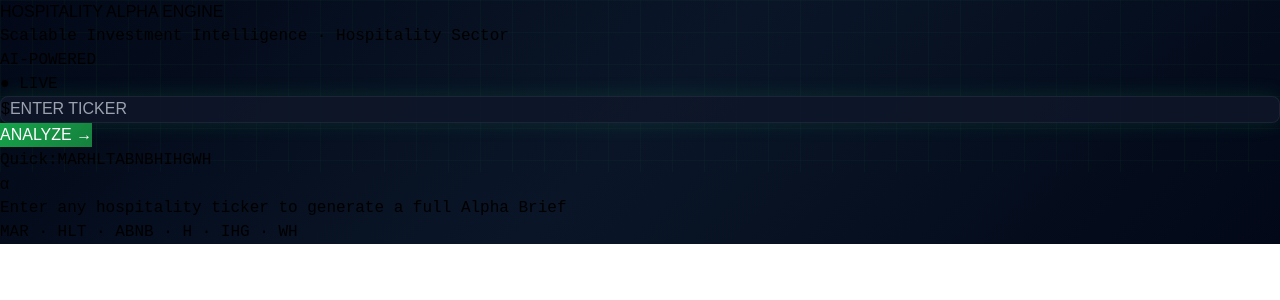
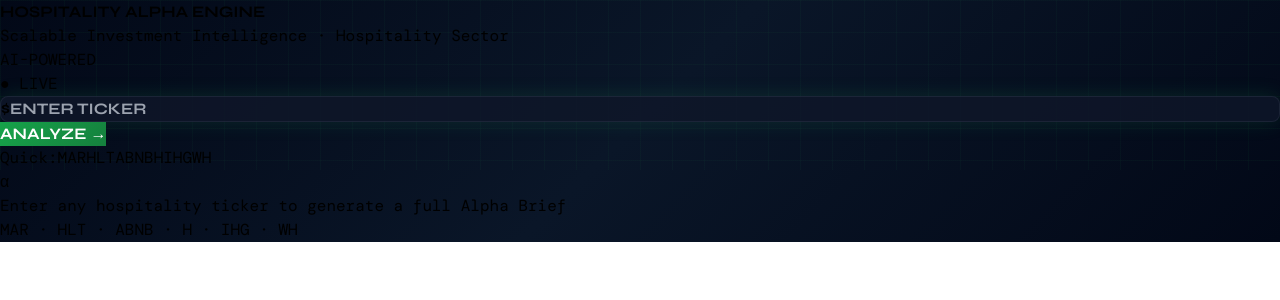
Before and after one commit to amsca2001-glitch/Alpha-Engine, a Next.js app: page / in a window 1280 px wide. Shown: the top 300 px of the page. Built offline with nearby package versions, Linux system fonts and the light colour scheme.

Commit message:
Update globals.css

```diff
--- a/src/app/globals.css
+++ b/src/app/globals.css
@@ -1,8 +1,8 @@
+@import url('https://fonts.googleapis.com/css2?family=DM+Mono:wght@400;500&family=Syne:wght@700;800&display=swap');
+
 @tailwind base;
 @tailwind components;
 @tailwind utilities;
-
-@import url('https://fonts.googleapis.com/css2?family=DM+Mono:wght@400;500&family=Syne:wght@700;800&display=swap');
 
 .syne { font-family: 'Syne', sans-serif; }
 .grid-bg {
```
